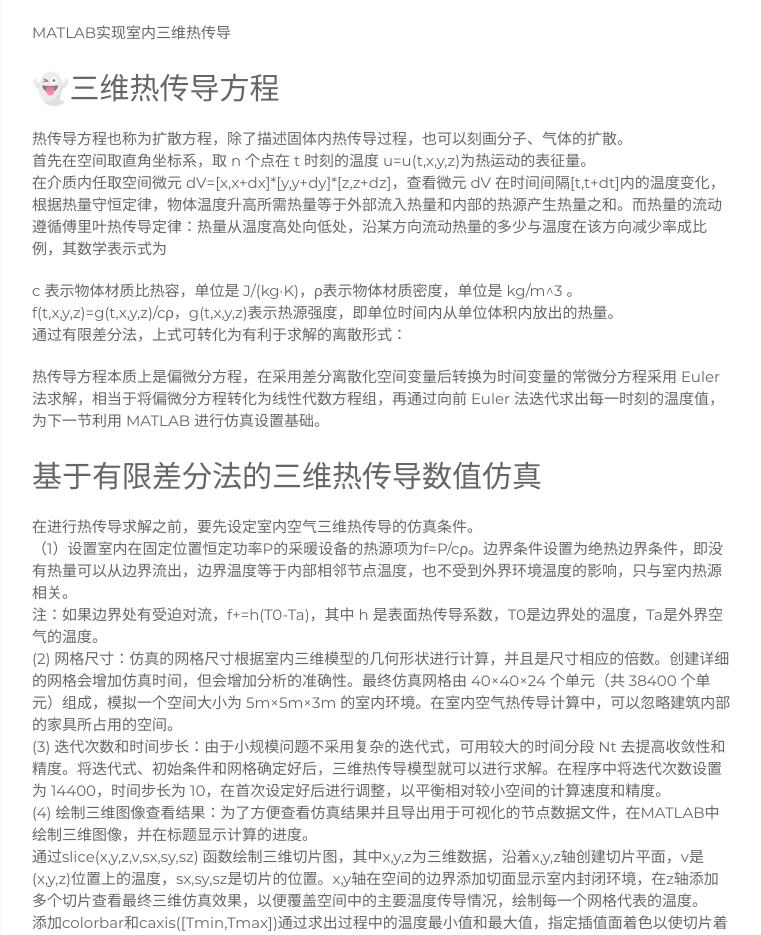
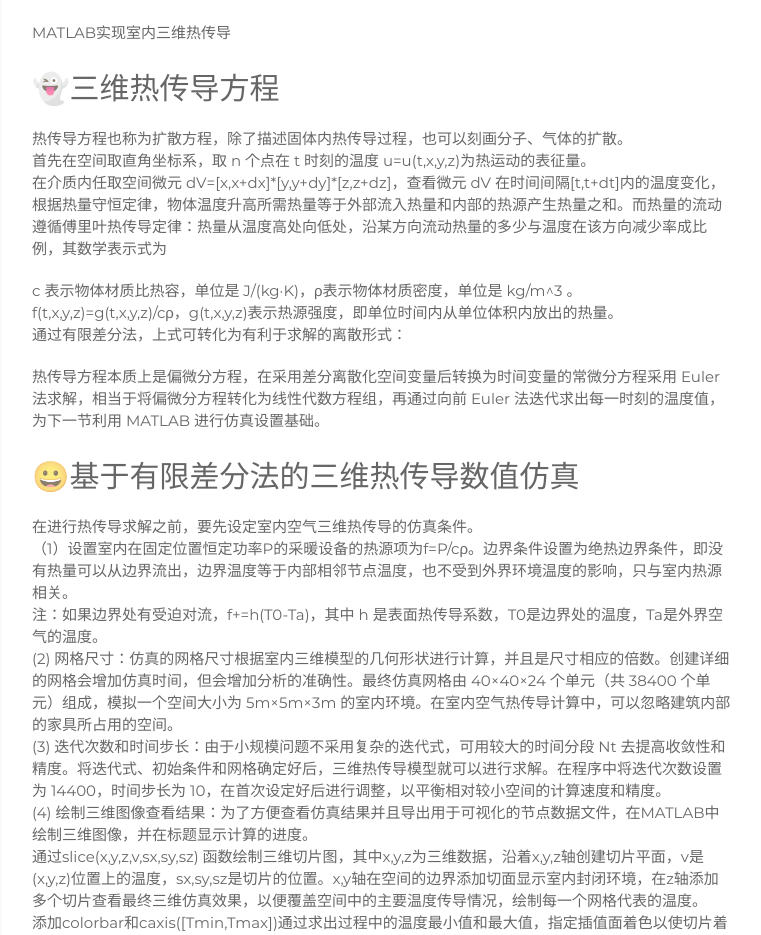
Before and after one commit to hanjiarong-tech/hanjiarong-tech.github.io, a Jekyll site: the page built from _posts/posts/2023-03-07-3dheatdiffusion.md, in a window 1280 px wide. Shown: the part 653-1588 px from the top of the page, without its empty margins (258-1019 px from the left). Built offline with Jekyll 4.4.1, drawn with Linux system fonts in a browser that asks for light colours; comment, search, counter and statistics services are not loaded.

```diff
--- a/_posts/posts/2023-03-07-3dheatdiffusion.md
+++ b/_posts/posts/2023-03-07-3dheatdiffusion.md
@@ -19,7 +19,7 @@ c 表示物体材质比热容，单位是 J/(kg·K)，ρ表示物体材质密度
 通过有限差分法，上式可转化为有利于求解的离散形式：
 
 热传导方程本质上是偏微分方程，在采用差分离散化空间变量后转换为时间变量的常微分方程采用 Euler 法求解，相当于将偏微分方程转化为线性代数方程组，再通过向前 Euler 法迭代求出每一时刻的温度值，为下一节利用 MATLAB 进行仿真设置基础。
-## 基于有限差分法的三维热传导数值仿真
+## 😀基于有限差分法的三维热传导数值仿真
 在进行热传导求解之前，要先设定室内空气三维热传导的仿真条件。
 （1）设置室内在固定位置恒定功率P的采暖设备的热源项为f=P/cρ。边界条件设置为绝热边界条件，即没有热量可以从边界流出，边界温度等于内部相邻节点温度，也不受到外界环境温度的影响，只与室内热源相关。
 注：如果边界处有受迫对流，f+=h(T0-Ta)，其中 h 是表面热传导系数，T0是边界处的温度，Ta是外界空气的温度。
```
